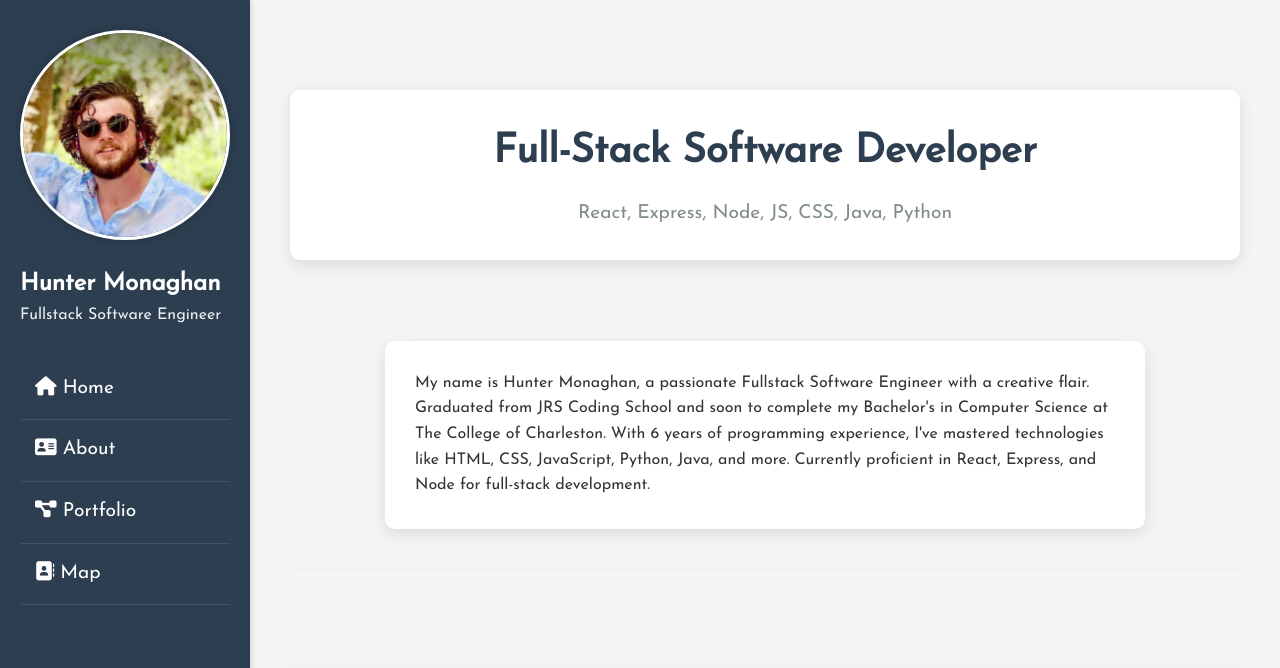
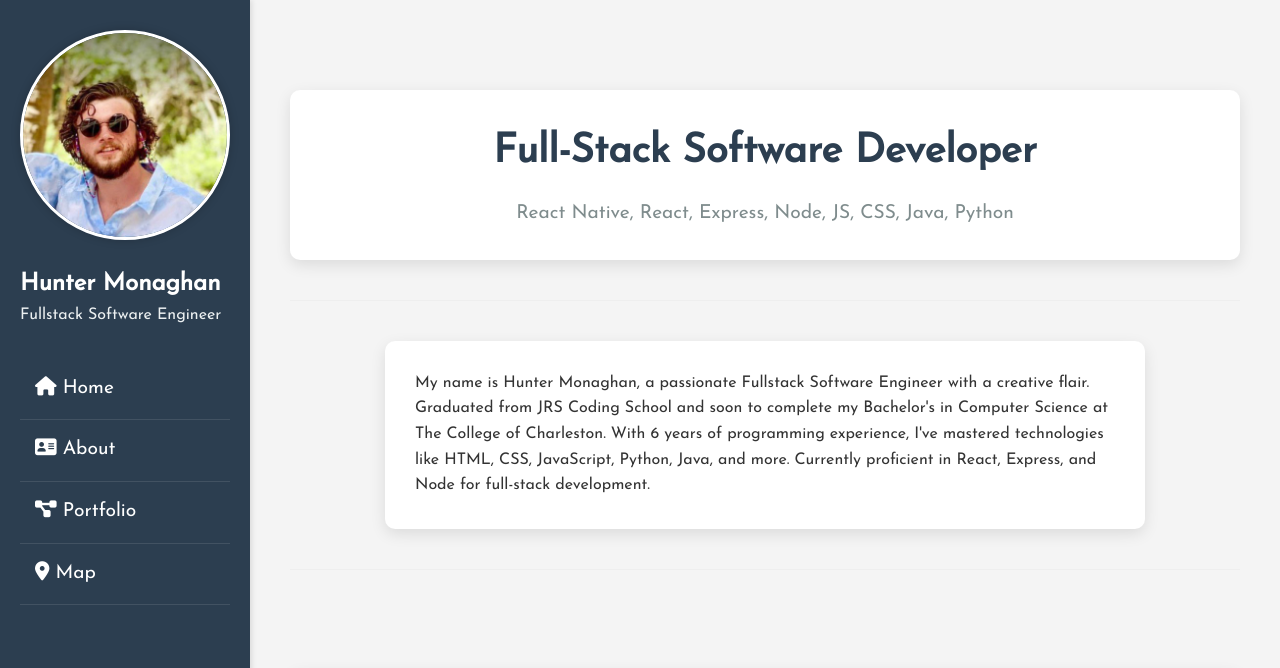
Before and after one commit to monaghanhc/monaghanhc.github.io, a website: page index.html in a window 1280 px wide. Shown: the top 668 px of the page. Drawn offline with Linux system fonts and the light colour scheme.

Commit message:
fixed the maps button

```diff
--- a/index.html
+++ b/index.html
@@ -17,7 +17,7 @@
         <li><a href="#top"><i class="fas fa-home"></i> Home</a></li>
         <li><a href="#middleSection"><i class="fas fa-address-card"></i> About</a></li>
         <li><a href="#bottomSection"><i class="fas fa-project-diagram"></i> Portfolio</a></li>
-        <li><a href="./resume.html"><i class="fas fa-address-book"></i> Map</a></li>
+        <li><a href="#" onclick="window.open('https://www.google.com/maps?q=Charleston,South+Carolina'); return false;"><i class="fas fa-map-marker-alt"></i> Map</a></li>
       </ul>
       <div class="social_media">
         <a href="https://www.facebook.com/hunter.monaghan" target="_blank"><i class="fab fa-facebook-f"></i></a>
@@ -35,7 +35,7 @@
       <div class="info">
         <a name="top" id="top"></a>
         <h1>Full-Stack Software Developer</h1>
-        <p>React, Express, Node, JS, CSS, Java, Python</p>
+        <p>React Native, React, Express, Node, JS, CSS, Java, Python</p>
       </div>
       <hr>
 
```
